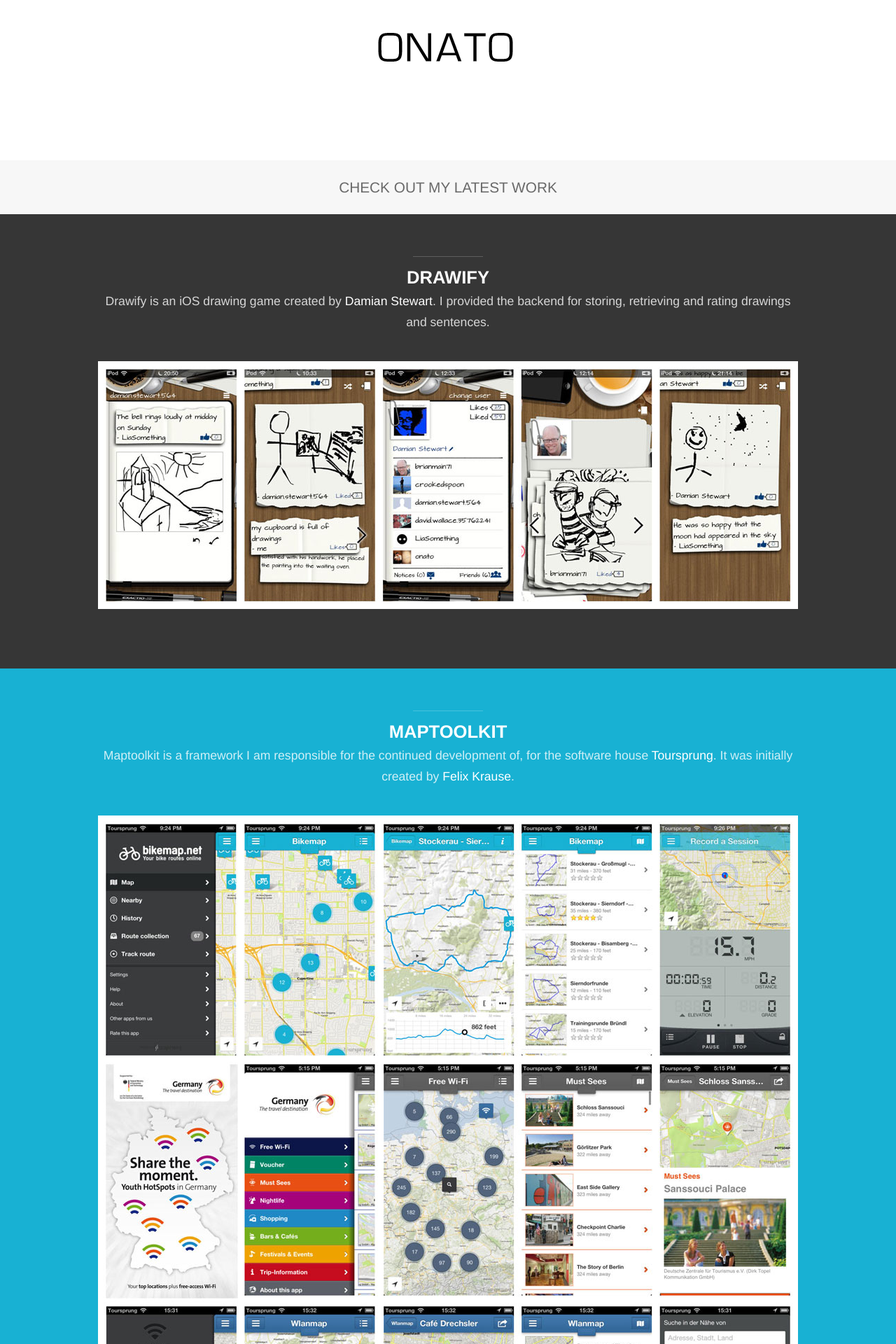
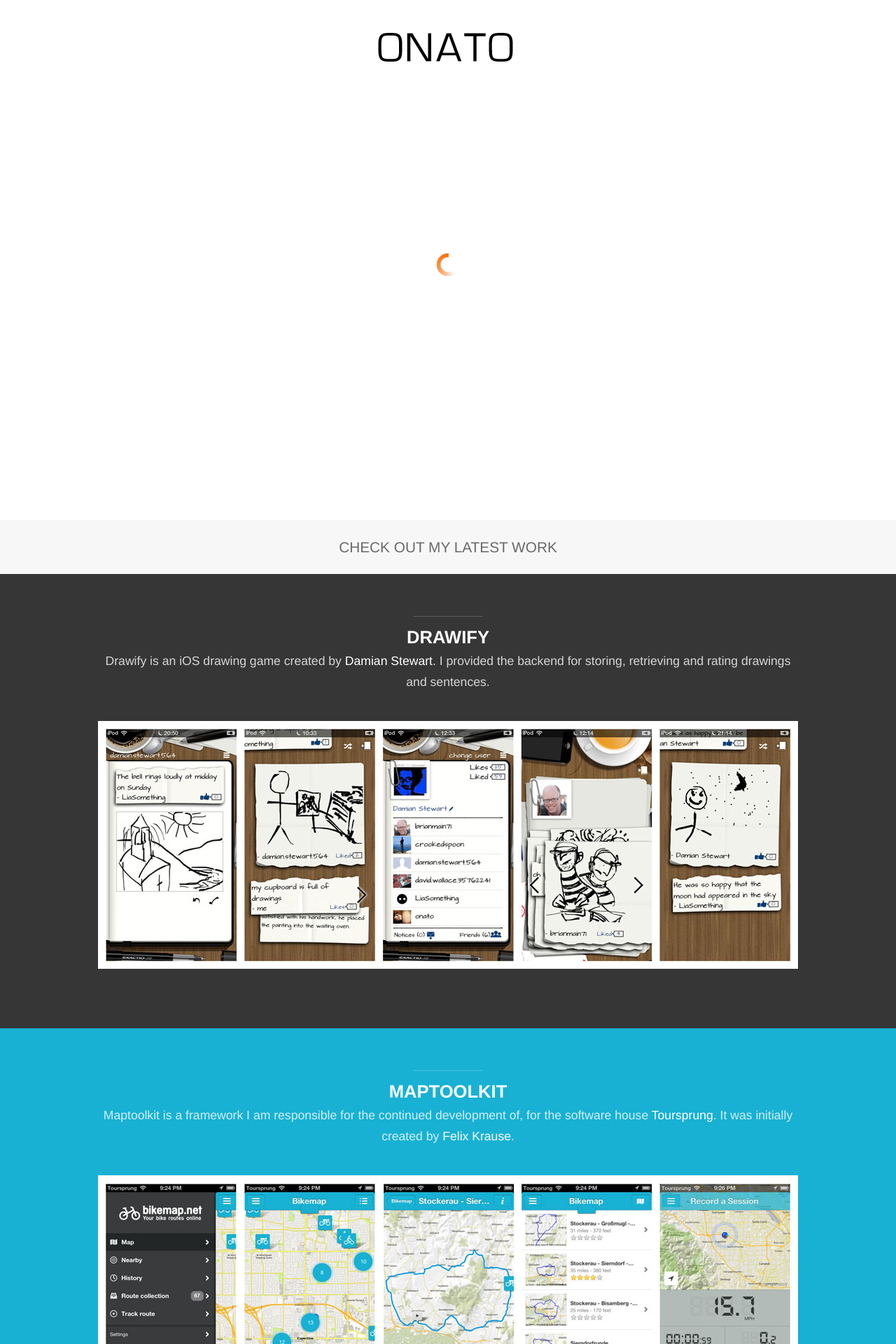
Before and after one commit to onato/onato.github.io, a Jekyll site: the page built from index.html, in a window 1280 px wide. Shown: the top 1920 px of the page at 70% size. Built offline with Jekyll 4.4.1, drawn with Linux system fonts in a browser that asks for light colours; nearby versions of some CDN libraries.

Commit message:
* Prevent slideshow from jumping and add a loading animation.

```diff
--- a/css/onato.css
+++ b/css/onato.css
@@ -57,3 +57,18 @@
   width: 100%;
   height: 100%;
 }
+
+
+.slideshow {
+  position: relative;
+  padding-bottom: 48% !important; /* 16:9 */
+  height: 0;
+  background-image:url("../images/loading.gif");
+  background-repeat:no-repeat;
+  background-attachment:fixed;
+  background-position:center 40%;
+}
+.slideshow .flexslider {
+  width: 100%;
+  height: 100%;
+}
```
Also changed, not shown: images/loading.gif (added).
